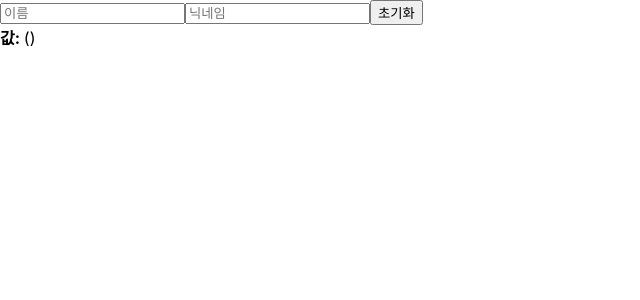
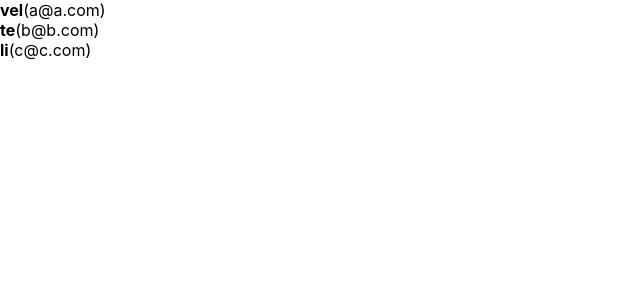
Before and after one commit to micahang0127/react-basic, a React (Create React App) app: page / in a window 1280 px wide. Shown: the top 300 px of the page, without its empty margins (0-640 px from the left). Built offline with nearby package versions, Linux system fonts and the light colour scheme.

Commit message:
commponents map

```diff
--- a/src/App.js
+++ b/src/App.js
@@ -1,8 +1,8 @@
 import React from "react";
-import UseRef from "./UseRef";
+import ComponentsMap from "./ComponentsMap";
 
 function App() {
-  return <UseRef />;
+  return <ComponentsMap />;
 }
 
 export default App;
--- /dev/null
+++ b/src/ComponentsMap.js
@@ -0,0 +1,41 @@
+import React from "react";
+
+function User({ user }) {
+  return (
+    <div>
+      <b>{user.username}</b>
+      <span>({user.email})</span>
+    </div>
+  );
+}
+
+function UserList() {
+  const users = [
+    {
+      id: 1,
+      username: "vel",
+      email: "a@a.com",
+    },
+    {
+      id: 2,
+      username: "te",
+      email: "b@b.com",
+    },
+    {
+      id: 3,
+      username: "li",
+      email: "c@c.com",
+    },
+  ];
+
+  // 리액트에서 배열을 렌더링 할때 key라는 props를 주어야함
+  return (
+    <div>
+      {users.map((user) => (
+        <User user={user} key={user.id} />
+      ))}
+    </div>
+  );
+}
+
+export default UserList;
```
